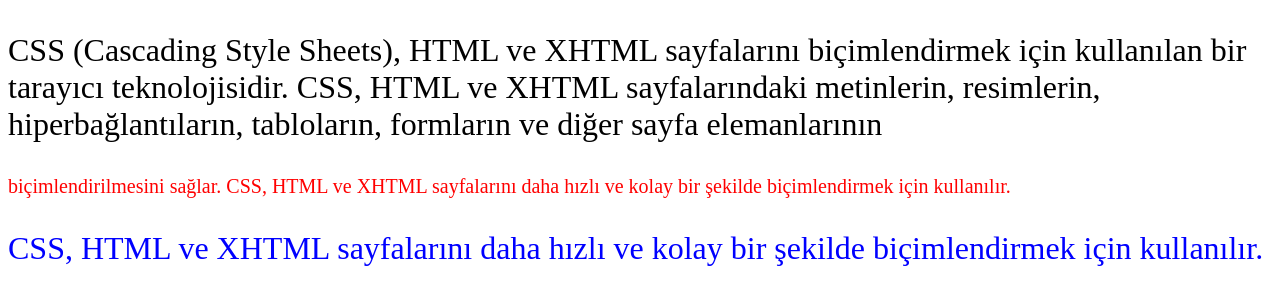
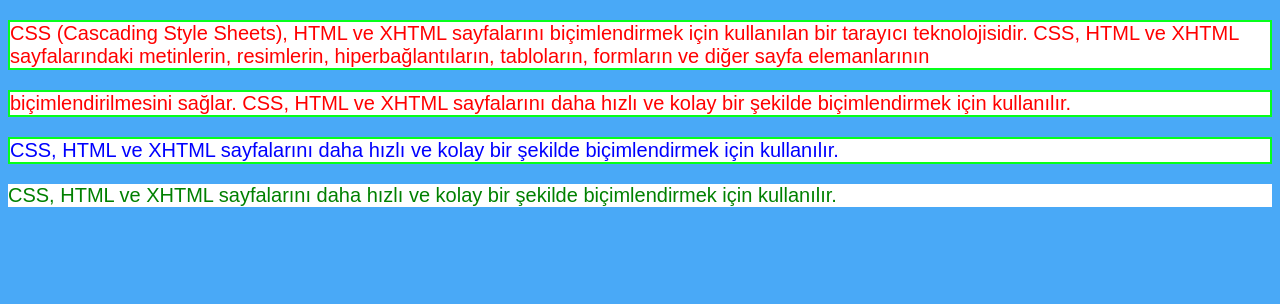
Before and after one commit to AbdurrahmanKaraoglu/HtmlLesson, a plain HTML site: page 02_Lesson/indexHtmlCss.html in a window 1280 px wide. Drawn offline with Linux system fonts and the light colour scheme.

Commit message:
indexHtmlCss.html

```diff
--- /dev/null
+++ b/02_Lesson/css/stil.css
@@ -0,0 +1,13 @@
+p {
+    color: red;
+    font-size: 20px;
+    font-family: Arial;
+    background-color: #ffffff;
+    border:2px solid #06ff1b;
+
+}
+
+body {
+    background-color: #49a9f7;
+    font-family: serif, sans-serif;
+}
--- a/02_Lesson/indexHtmlCss.html
+++ b/02_Lesson/indexHtmlCss.html
@@ -5,11 +5,15 @@
     <meta charset="UTF-8">
     <meta name="viewport" content="width=device-width, initial-scale=1.0">
     <title>Document</title>
-    <style>
+    <!-- <style>
         p{
             font-size: 32px;
         }
-    </style>
+    </style> -->
+    <!-- External CSS -->
+    <link rel="stylesheet" href="css/stil.css">
+    <!-- stylesheet (stil sayfası) dosyası ekledik. -->
+
 
 </head>
 
@@ -22,6 +26,11 @@
 
     <p style="color: red; font-size: 20px;">biçimlendirilmesini sağlar. CSS, HTML ve XHTML sayfalarını daha hızlı ve kolay bir şekilde biçimlendirmek için kullanılır.</p>
     <p style="color: blue;">CSS, HTML ve XHTML sayfalarını daha hızlı ve kolay bir şekilde biçimlendirmek için kullanılır.</p>
+
+    <!-- Inline CSS -->
+    <p style="color: green; border: none;">CSS, HTML ve XHTML sayfalarını daha hızlı ve kolay bir şekilde biçimlendirmek için kullanılır.</p>
+
+
 </body>
 
 </html>
```
